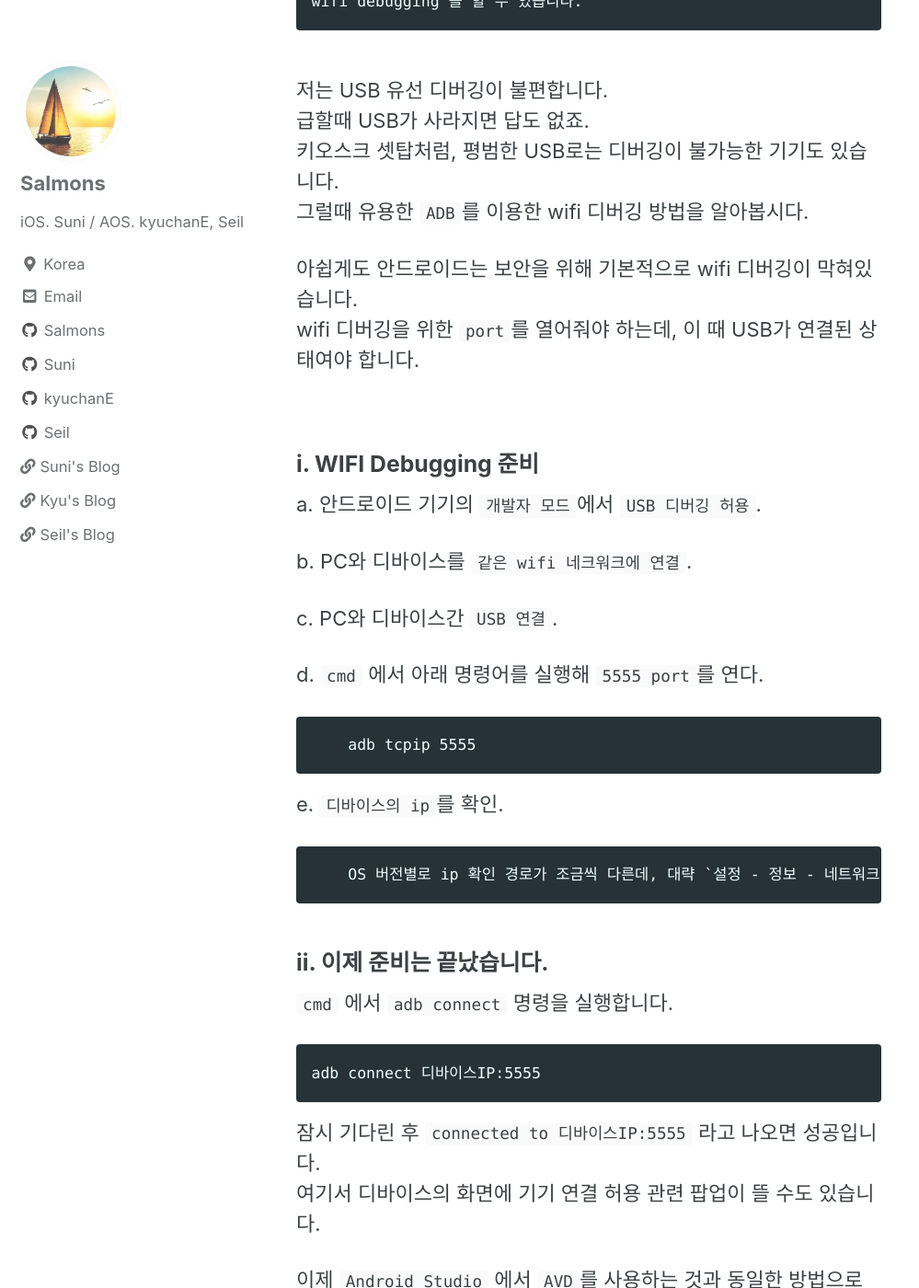
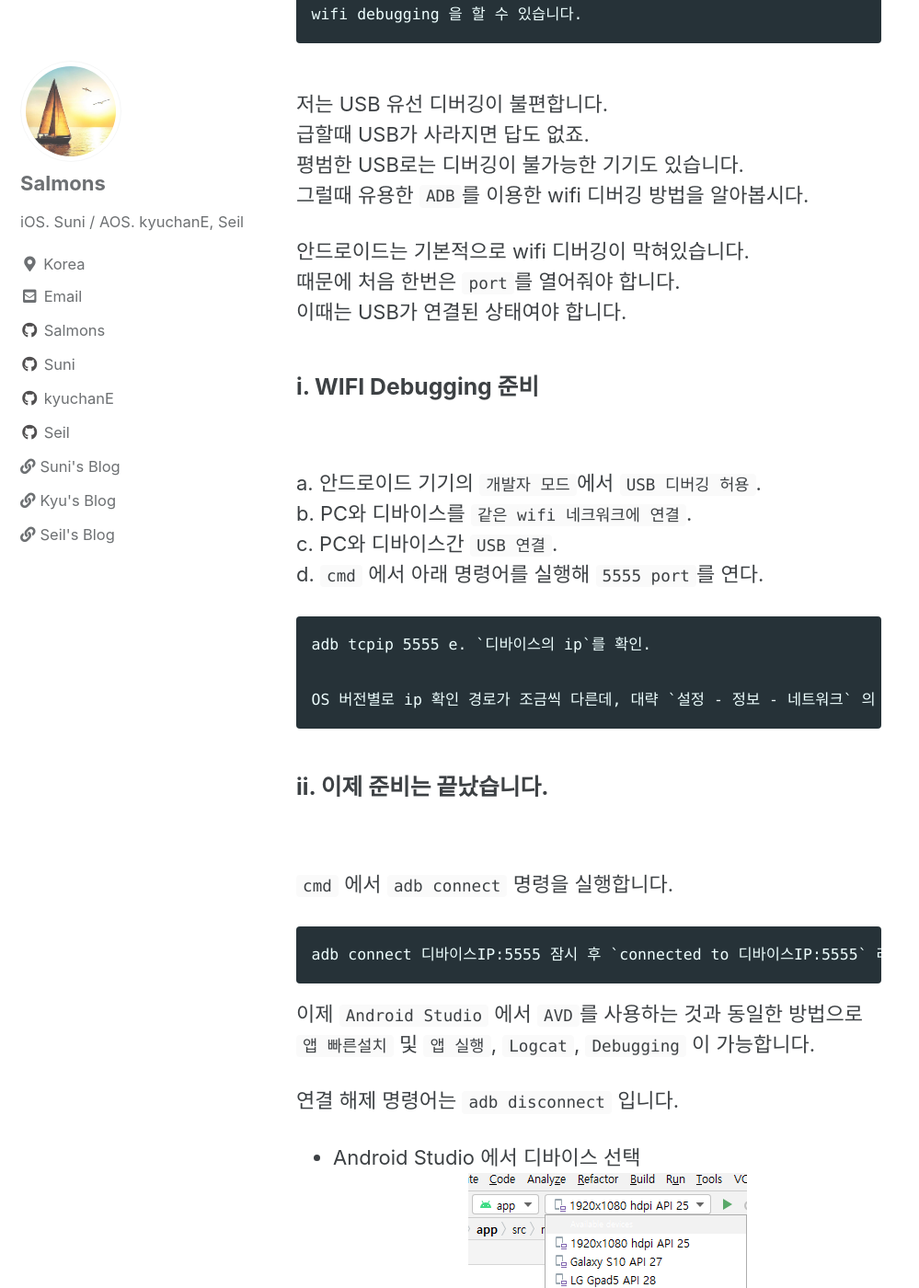
Before and after one commit to SalmonsDev/SalmonsDev.github.io, a Jekyll site: the page built from _posts/2021-01-25-adb.md, in a window 1280 px wide and 1400 px high, scrolled down 4406 px. Shown: the whole window at 92% size, without its empty margins (0-999 px from the left). Built offline with Jekyll 4.4.1, drawn with Linux system fonts in a browser that asks for light colours; cached includes are drawn as plain includes; comment, search, counter and statistics services are not loaded; some of the changed text lies outside the part shown.

Commit message:
[Seil] update adb

```diff
--- a/_posts/2021-01-25-adb.md
+++ b/_posts/2021-01-25-adb.md
@@ -21,7 +21,7 @@ toc: true
 ## 1. ADB 환경변수 설정
 
 `Android Studio`를 설치하면 `ADB`가 기본적으로 설치됩니다.
-그러나 환경변수 세팅은 자동으로 해주지 않습니다.
+그러나 환경변수 세팅은 자동으로 해주지 않습니다.<br>
 
     하지만 개발자라면 누구나 개발환경 세팅을 하기 때문에 어렵진 않습니다!
 
@@ -65,45 +66,43 @@ USB 연결 없이 `wifi로 안드로이드 기기와 연결`, `앱 설치 및
 <br>
 저는 USB 유선 디버깅이 불편합니다.
 급할때 USB가 사라지면 답도 없죠.
-키오스크 셋탑처럼, 평범한 USB로는 디버깅이 불가능한 기기도 있습니다.
+평범한 USB로는 디버깅이 불가능한 기기도 있습니다.
 그럴때 유용한 `ADB`를 이용한 wifi 디버깅 방법을 알아봅시다.
 
-아쉽게도 안드로이드는 보안을 위해 기본적으로 wifi 디버깅이 막혀있습니다.
-wifi 디버깅을 위한 `port`를 열어줘야 하는데, 이 때 USB가 연결된 상태여야 합니다.
-<br><br>
+안드로이드는 기본적으로 wifi 디버깅이 막혀있습니다.
+때문에 처음 한번은 `port`를 열어줘야 합니다.
+이때는 USB가 연결된 상태여야 합니다.<br>
 
 ### i. WIFI Debugging 준비
+<br>
 
 a. 안드로이드 기기의 `개발자 모드`에서 `USB 디버깅 허용`.
-
 b. PC와 디바이스를 `같은 wifi 네크워크에 연결`.
-
 c. PC와 디바이스간 `USB 연결`.
-
 d. `cmd` 에서 아래 명령어를 실행해 `5555 port`를 연다.
 
-        adb tcpip 5555
-
+    adb tcpip 5555
 e. `디바이스의 ip`를 확인.
 
-        OS 버전별로 ip 확인 경로가 조금씩 다른데, 대략 `설정 - 정보 - 네트워크` 의 느낌입니다.<br><br>
+    OS 버전별로 ip 확인 경로가 조금씩 다른데, 대략 `설정 - 정보 - 네트워크` 의 느낌입니다.
 
 ### ii. 이제 준비는 끝났습니다.
+<br>
+
 `cmd` 에서 `adb connect` 명령을 실행합니다.
 
     adb connect 디바이스IP:5555
-
-잠시 기다린 후 `connected to 디바이스IP:5555` 라고 나오면 성공입니다.
-여기서 디바이스의 화면에 기기 연결 허용 관련 팝업이 뜰 수도 있습니다.
+잠시 후 `connected to 디바이스IP:5555` 라고 나오면 성공입니다.
+디바이스의 화면에 기기 연결 허용 관련 팝업이 뜰 수도 있습니다.
 
 이제 `Android Studio` 에서 `AVD`를 사용하는 것과 동일한 방법으로 `앱 빠른설치` 및 `앱 실행`, `Logcat`, `Debugging` 이 가능합니다.
 
 연결 해제 명령어는 `adb disconnect` 입니다.
-<br><br>
+<br>
 
-### - Android Studio 에서 디바이스 선택
+- Android Studio 에서 디바이스 선택
 ![image-center](/assets/images/seil/001_adb/004.png){: .align-center}
-`연결된 디바이스를 선택`할 수 있습니다.
+연결된 디바이스를 선택할 수 있습니다.
 
 <br>
 
@@ -112,23 +111,22 @@ e. `디바이스의 ip`를 확인.
 ## 4. ADB로 에뮬/기기에 파일 이동
 
 간단합니다.
-에뮬/기기로 파일을 보내는 `push`, 가져오는 `pull` 명령어가 있습니다.
 
-### i. CMD에서 파일을 보내거나 받으려는 PC상의 경로로 이동
-#### a. 경로 복사
+i. 경로 이동
+![image-center](/assets/images/seil/001_adb/005.png){: .align-center}
+![image-center](/assets/images/seil/001_adb/006.png){: .align-center}
+cmd에서 pc의 파일을 보내거나 받으려는 경로로 이동합니다.
 
-![image-center](/assets/images/seil/001_adb/005.png){: .align-center}
+ii. 파일 이동
+- Push
 
-#### b. 경로 이동
-![image-center](/assets/images/seil/001_adb/006.png){: .align-center}
+        adb push [PC에서 보낼 파일명] [디바이스의 받을 경로]
+        ex) adb push temp.png /sdcard/test/img/
 
-### ii. 파일 이동
-#### - Push
-    adb push [PC에서 보낼 파일명] [디바이스의 받을 경로]
-    ex) adb push temp.png /sdcard/test/img/
-#### - Pull
-    adb pull [디바이스에서 보낼 파일명]
-    ex) adb pull /sdcard/test/img/temp.png
+- Pull
+
+        adb pull [디바이스에서 보낼 파일명]
+        ex) adb pull /sdcard/test/img/temp.png
 
 ## 마치며
 
```
Also changed, not shown: other parts of _posts/2021-01-25-adb.md (+3 -2 lines).
